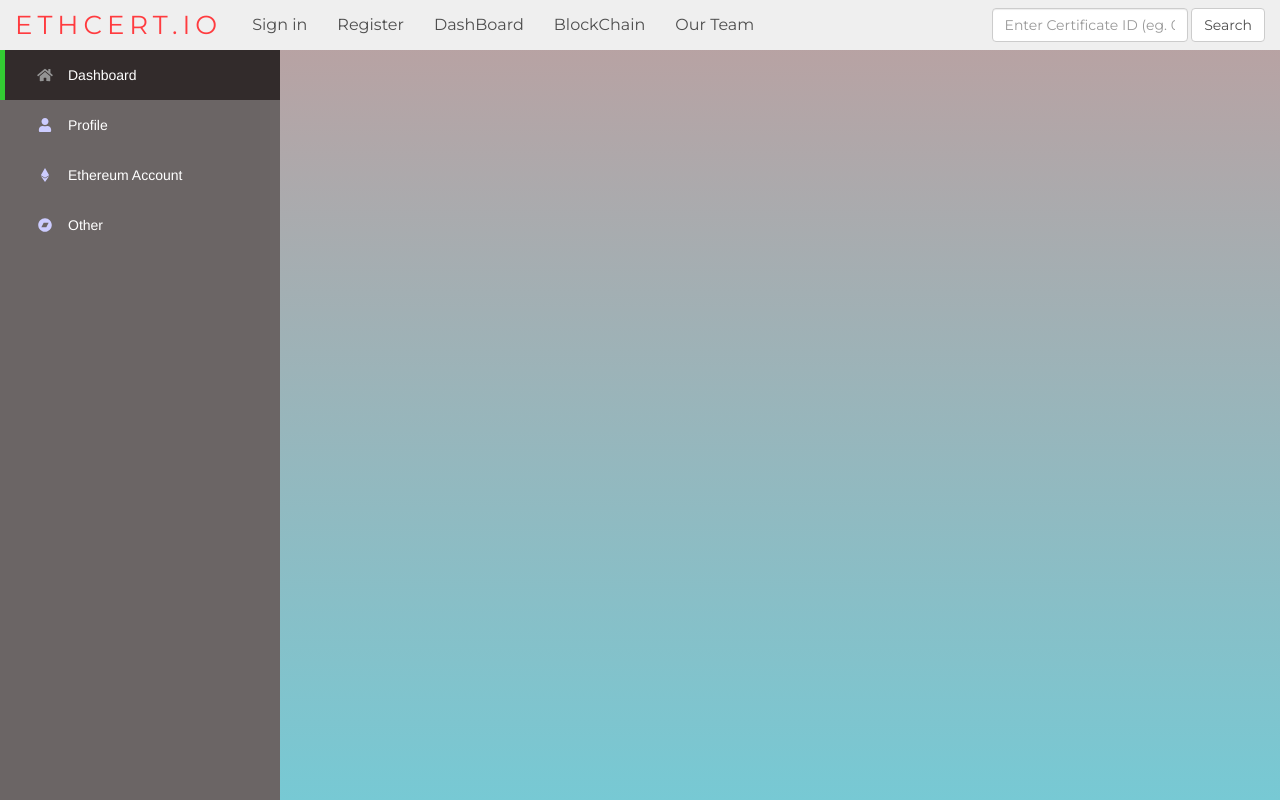
After one commit to keshik6/certificate_blockchain, a Django app: page /main_web_portal/dashboard/ in a window 1280 px wide. The commit adds this page. Run offline with Django 3.2, Linux system fonts and the light colour scheme; style sheets or scripts are compiled from the project's sources; some libraries are stand-ins or nearby versions; some web fonts are replaced.

Commit message:
SMTP, Functional changes and dashboard layout created
used less styling for dashboard and smtp is set up using ethcertio@gmail.com

```diff
--- a/ethcert_blockchain/main_web_portal/forms.py
+++ b/ethcert_blockchain/main_web_portal/forms.py
@@ -22,7 +22,6 @@ class UserForm(forms.ModelForm):
         }
 
 
-
 class UserProfileInfoForm(forms.ModelForm):
     class Meta():
         model = UserProfile
--- a/ethcert_blockchain/main_web_portal/models.py
+++ b/ethcert_blockchain/main_web_portal/models.py
@@ -30,7 +30,7 @@ class UserProfile(models.Model):
         return self.user.username
 
     def getVerificationCode1(self):
-        return self.verification_code_lvl_1
+        return 1;
 
     def getVerificationCode2(self):
         return self.verification_code_lvl_2
--- a/ethcert_blockchain/main_web_portal/urls.py
+++ b/ethcert_blockchain/main_web_portal/urls.py
@@ -12,4 +12,5 @@ urlpatterns=[
     url(r'^transaction/$',views.transaction,name='transaction'),
     url(r'^team/$',views.team,name='team'),
     url(r'^viewcert/$',views.view_cert,name='view_cert'),
+    url(r'^dashboard/$',views.dashboard,name='dashboard'),
 ]
--- a/ethcert_blockchain/main_web_portal/views.py
+++ b/ethcert_blockchain/main_web_portal/views.py
@@ -1,5 +1,6 @@
 from django.shortcuts import render
 from main_web_portal.forms import UserForm,UserProfileInfoForm
+from django.core.mail import send_mail, EmailMessage
 
 # Extra Imports for the Login and Logout Capabilities
 from django.contrib.auth import authenticate, login, logout
@@ -26,11 +27,19 @@ def register(request):
     registered = False
 
     if request.method == 'POST':
-
         # Get info from "both" forms
         # It appears as one form to the user on the .html page
         user_form = UserForm(data=request.POST,label_suffix='')
         profile_form = UserProfileInfoForm(data=request.POST)
+        #print(user_form.cleaned_data)
+        email = EmailMessage(
+                        'Ethcert Verification Code',
+                        'content_message',
+                        'sender smtp gmail' +'<sender@gmail.com>',
+                        ['keshik6@gmail.com'],
+                        headers = {'Reply-To': 'contact_email@gmail.com' }
+                    )
+        email.send()
 
         # Check to see both forms are valid
         if user_form.is_valid() and profile_form.is_valid():
@@ -61,6 +70,8 @@ def register(request):
 
             # Now save model
             profile.save()
+
+            #print("Profile auth code 1 is : " + str(profile.getVerificationCode1()));
 
             # Registration Successful!
             registered = True
@@ -99,7 +110,7 @@ def user_login(request):
                 login(request,user)
                 # Send the user back to some page.
                 # In this case their homepage.
-                return render(request, 'main_web_portal/logout.html', {})
+                return render(request, 'main_web_portal/dashBoard.html', {})
             else:
                 # If account is not active:
                 return HttpResponse("Your account is not active.")
@@ -128,3 +139,6 @@ def view_cert(request):
         search_query = request.POST.get('searchtext')
         print("clicked, searching {}".format(search_query))
         return render(request, 'main_web_portal/viewCertificate.html', {"certID": search_query})
+
+def dashboard(request):
+    return render(request,'main_web_portal/dashBoard.html',{})
--- /dev/null
+++ b/ethcert_blockchain/static/dashboard-style.less
@@ -0,0 +1,56 @@
+*{
+  box-sizing: border-box;
+}
+
+
+#sideBar{
+  background: #6b6565;
+  width: 280px;
+  position: absolute;
+  top:50px;
+  bottom: 0px;
+
+
+
+  nav{
+    a{
+      display: block;
+      color: white;
+      text-decoration: none;
+      padding: 15px 30px;
+      font-weight: 300;
+      transition: all 0.3s ease-in-out;
+
+      &:hover{
+        color:white !important;
+        background:#322b2b;
+        border-left: 5px solid #33cc33;
+        padding: 15px 30px 15px 25px;
+
+        #dbIcon{
+          color: #949494;
+        }
+      }
+
+      #dbIcon {
+        margin-right: 0.8rem;
+        font-size: 1.4rem;
+        color: #ccccff;
+        display: inline-block;
+        position: relative;
+        width: 30px;
+      }
+
+      &.active{
+        background: #322b2b;
+        border-left: 5px solid #33cc33;
+        padding: 15px 30px 15px 25px;
+
+        #dbIcon{
+          color: #949494;
+        }
+      }
+
+    }
+  }
+}
--- a/ethcert_blockchain/templates/main_web_portal/blueprint.html
+++ b/ethcert_blockchain/templates/main_web_portal/blueprint.html
@@ -13,6 +13,7 @@
     <script src="https://maxcdn.bootstrapcdn.com/bootstrap/3.3.7/js/bootstrap.min.js" integrity="sha384-Tc5IQib027qvyjSMfHjOMaLkfuWVxZxUPnCJA7l2mCWNIpG9mGCD8wGNIcPD7Txa" crossorigin="anonymous"></script>
     <link rel="stylesheet" href="https://maxcdn.bootstrapcdn.com/bootstrap/3.3.7/css/bootstrap.min.css" integrity="sha384-BVYiiSIFeK1dGmJRAkycuHAHRg32OmUcww7on3RYdg4Va+PmSTsz/K68vbdEjh4u" crossorigin="anonymous">
     <link rel="stylesheet" href="{%static 'base_style.css'%}">
+
   </head>
 
 
@@ -38,6 +39,7 @@
 								{% else %}
                   <li><a href="{% url 'main_web_portal:user_login'%}">Sign in<span class="sr-only">(current)</span></a></li>
                   <li><a href="{% url 'main_web_portal:register'%}">Register<span class="sr-only">(current)</span></a></li>
+                  <li><a href="{% url 'main_web_portal:dashboard'%}">DashBoard<span class="sr-only">(current)</span></a></li>
 								{% endif %}
                 <li><a href="https://rinkeby.etherscan.io/address/0x9953a35ec7b3da1c54880b4a3c401746a0f5cce8" target="_blank">BlockChain<span class="sr-only">(current)</span></a></li>
                 <li><a href="{% url 'main_web_portal:team'%}">Our Team<span class="sr-only">(current)</span></a></li>
--- /dev/null
+++ b/ethcert_blockchain/templates/main_web_portal/dashBoard.html
@@ -0,0 +1,22 @@
+{% extends "main_web_portal/blueprint.html" %}
+{% load staticfiles %}
+
+{% block body_block %}
+<h1 class="display-4" align="center"><br></h1>
+<link rel="stylesheet/less" type="text/css" href="{% static 'dashboard-style.less' %}" />
+<script src="//cdnjs.cloudflare.com/ajax/libs/less.js/3.0.0/less.min.js" ></script>
+<script defer src="https://use.fontawesome.com/releases/v5.0.9/js/all.js" integrity="sha384-8iPTk2s/jMVj81dnzb/iFR2sdA7u06vHJyyLlAd4snFpCl/SnyUjRrbdJsw1pGIl" crossorigin="anonymous"></script>
+<div class="wrapper">
+  <section id="sideBar">
+    <nav>
+      <a href="#" class="active"><i id="dbIcon" class="fas fa-home"></i>Dashboard</a>
+      <a href="#"><i id="dbIcon" class="fas fa-user"></i>Profile</a>
+      <a href="#"><i id="dbIcon" class="fab fa-ethereum"></i>Ethereum Account</a>
+      <a href="#"><i id="dbIcon" class="fab fa-bandcamp"></i>Other</a>
+    </nav>
+
+  </section>
+
+</div>
+
+{% endblock %}
--- a/ethcert_blockchain/templates/main_web_portal/index.html
+++ b/ethcert_blockchain/templates/main_web_portal/index.html
@@ -1,6 +1,7 @@
 {% extends 'main_web_portal/blueprint.html' %}
 {% load staticfiles %}
 {% block body_block %}
+
 
 <link href="https://fonts.googleapis.com/css?family=Palanquin+Dark" rel="stylesheet">
 
@@ -20,8 +21,8 @@
 </div>
 
 <div class="container">
-  <link rel="stylesheet" href="{%static 'multi_step_register.css'%}">
   <div class="landing_page">
+    <link rel="stylesheet" href="{%static 'multi_step_register.css'%}">
     <h1 class="display-4" align="center"><br></h1>
     <h1 >Welcome to ETHCERT.IO</h1>
     <a><img src="{% static 'ethcertLogoNew.png' %}" alt="" id="logo"></a>
--- a/ethcert_blockchain/templates/main_web_portal/registration.html
+++ b/ethcert_blockchain/templates/main_web_portal/registration.html
@@ -2,11 +2,11 @@
 {% load staticfiles %}
 
 {% block body_block %}
-  <link rel="stylesheet" href="{%static 'multi_step_register.css'%}">
+
   <script src='http://cdnjs.cloudflare.com/ajax/libs/jquery/2.1.3/jquery.min.js'></script>
   <script src='http://cdnjs.cloudflare.com/ajax/libs/jquery-easing/1.3/jquery.easing.min.js'></script>
   <link rel="stylesheet" href="https://cdnjs.cloudflare.com/ajax/libs/meyer-reset/2.0/reset.min.css">
-
+  <link rel="stylesheet" href="{%static 'multi_step_register.css'%}">
   <div class="container">
       <h1 class="display-4" align="center"><br></h1>
         {% if registered %}
```
Also changed, not shown: ethcert_blockchain/ethcert_blockchain/settings.py (+9 -0 lines).
